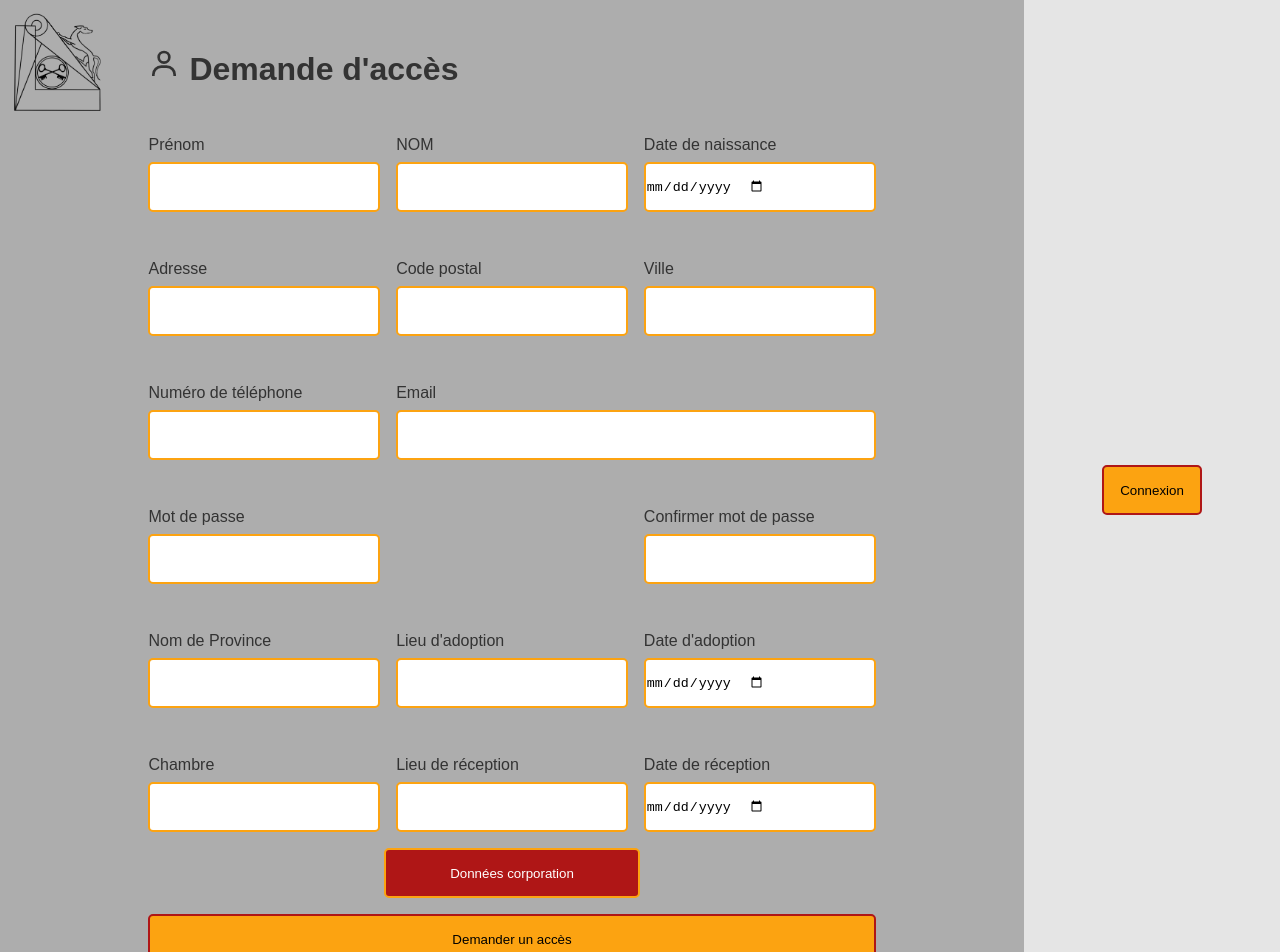
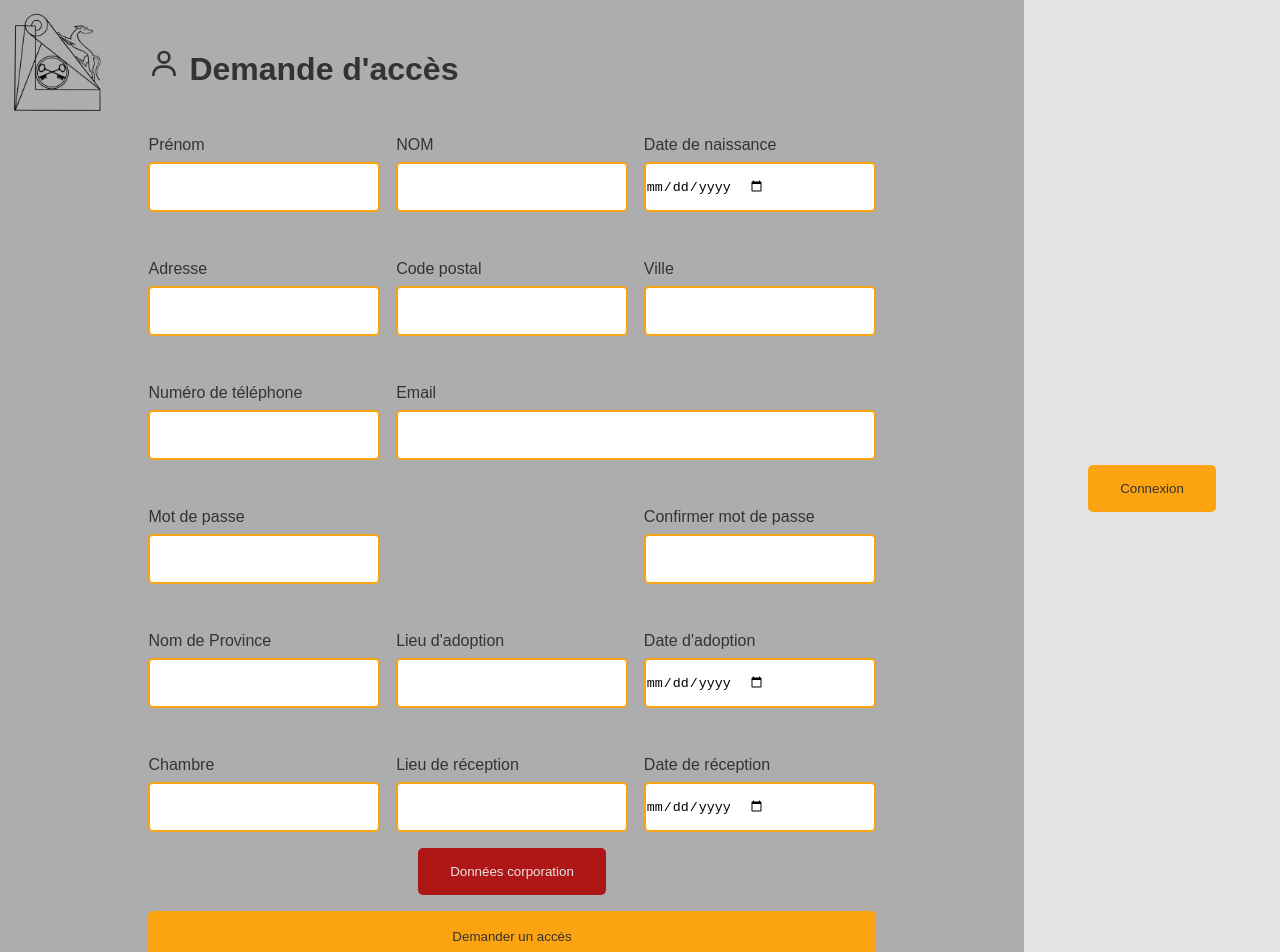
Before and after one commit to BrandonSev/csdd-front, a React (Create React App) app: page /Register in a window 1280 px wide. Shown: the top 952 px of the page. Built offline with nearby package versions, Linux system fonts and the light colour scheme; no server answers.

Commit message:
Style button changed

```diff
--- a/src/components/SitePages/Home/Home.css
+++ b/src/components/SitePages/Home/Home.css
@@ -50,15 +50,17 @@
   z-index: 1;
 }
 
-.home button {
+a {
+  text-decoration: none;
+}
+
+.home a {
   background-color: #fca311;
   color: #333;
   width: 374px;
   height: 55px;
   font-size: 35px;
   font-weight: bold;
-  border: solid;
-  border-color: #af1616;
   z-index: 1;
   margin: 1vh auto 2vh;
 }
--- a/src/components/SitePages/Home/Home.jsx
+++ b/src/components/SitePages/Home/Home.jsx
@@ -1,4 +1,5 @@
 import React from 'react';
+import { NavLink } from 'react-router-dom';
 import './Home.css';
 
 function Home() {
@@ -15,9 +16,9 @@ function Home() {
       <div className="content">
         <h1>CSDD</h1>
         <h2>Compagnons Serrurier Du Devoir</h2>
-        <button className="enter-button" type="button">
+        <NavLink to="/LoginPage" className="button-yellow" type="button">
           Entrer
-        </button>
+        </NavLink>
       </div>
     </div>
   );
--- a/src/components/SitePages/LoginPage/LoginPage.css
+++ b/src/components/SitePages/LoginPage/LoginPage.css
@@ -61,12 +61,9 @@
 
 /* Stylisation du bouton login page */
 
-.login-connection {
+.login-connection button {
   width: 100%;
   height: 50px;
-  background-color: #fca311;
-  border-radius: 5px;
-  border: 2px solid #af1616;
   margin: 1rem 0;
 }
 
--- a/src/components/SitePages/LoginPage/LoginPage.jsx
+++ b/src/components/SitePages/LoginPage/LoginPage.jsx
@@ -25,7 +25,7 @@ function LoginPage() {
       <Logo />
       <div className="container-form-register">
         <div className="left">
-          <Button className="login-register" buttonName="Demande d&#39;accès" />
+          <Button className="button-yellow" buttonName="Demande d&#39;accès" />
         </div>
         <div className="formulaire-login-page">
           <div className="wrapper-connect-login-page">
@@ -49,7 +49,9 @@ function LoginPage() {
                 onChange={formik.handleChange}
                 value={formik.values.password}
               />
-              <Button className="login-connection" buttonName="Connexion" />
+              <div className="login-connection">
+                <Button className="button-yellow" buttonName="Connexion" />
+              </div>
               <p>Mot de passe oublié ?</p>
             </form>
           </div>
--- a/src/components/SitePages/Register/Register.css
+++ b/src/components/SitePages/Register/Register.css
@@ -25,39 +25,19 @@
 
 /* Stylisation bouton */
 
-button {
+.corporate-data button {
   margin: 0 auto 2vh;
 }
 
-.button-corporate-data {
+.corporate-data {
   display: flex;
   justify-content: center;
   align-items: center;
 }
 
-.corporate-data {
-  height: 50px;
-  background-color: #af1616;
-  border-radius: 5px;
-  border: 2px solid #fca311;
-  color: #fff;
-  padding: 0 4rem;
-}
-
-.register {
+.register button {
   width: 100%;
   height: 50px;
-  background-color: #fca311;
-  border-radius: 5px;
-  border: 2px solid #af1616;
-}
-
-.register-connection {
-  height: 50px;
-  background-color: #fca311;
-  border-radius: 5px;
-  border: 2px solid #af1616;
-  padding: 0 1rem;
 }
 
 /* Stylisation du formulaire register */
--- a/src/components/SitePages/Register/Register.jsx
+++ b/src/components/SitePages/Register/Register.jsx
@@ -202,18 +202,23 @@ function Register() {
                   />
                 </li>
               </ul>
-              <div className="button-corporate-data">
+              <div className="corporate-data">
                 <Button
-                  className="corporate-data"
+                  className="button-red"
                   buttonName="Données corporation"
                 />
               </div>
-              <Button className="register" buttonName="Demander un accès" />
+              <div className="register">
+                <Button
+                  className="button-yellow"
+                  buttonName="Demander un accès"
+                />
+              </div>
             </form>
           </div>
         </div>
         <div className="right">
-          <Button className="register-connection" buttonName="Connexion" />
+          <Button className="button-yellow" buttonName="Connexion" />
         </div>
       </div>
     </>
--- a/src/index.css
+++ b/src/index.css
@@ -47,7 +47,17 @@ ul li {
   text-align: center;
   padding: 1rem 2rem;
   background-color: #af1616;
+  border-radius: 5px;
   color: #e5e5e5;
+  margin: 0;
+}
+
+.button-yellow {
+  text-align: center;
+  padding: 1rem 2rem;
+  background-color: #fca311;
+  border-radius: 5px;
+  color: #333;
   margin: 0;
 }
 
```
